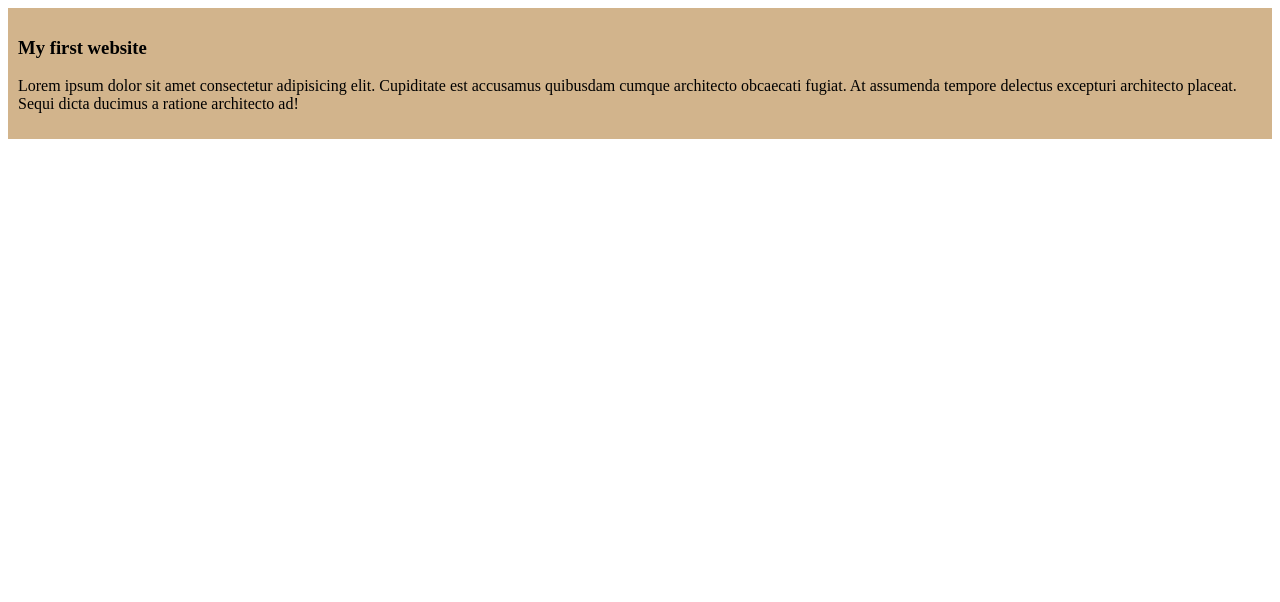
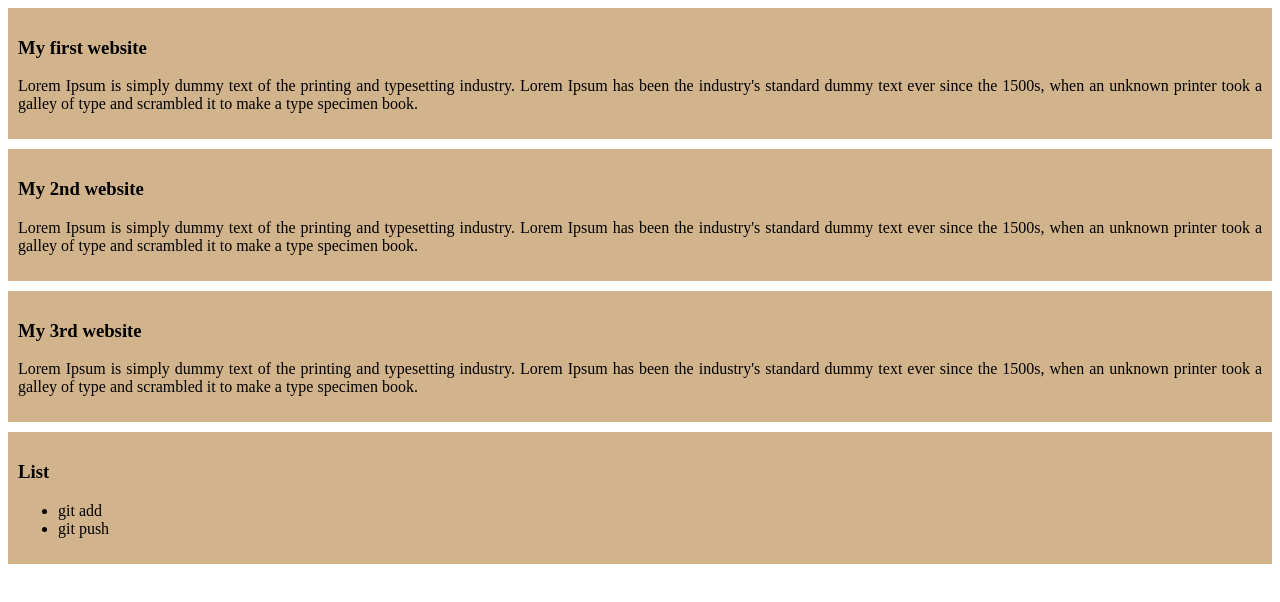
Before and after one commit to istiak19/my-first-github-repo, a plain HTML site: page index.html in a window 1280 px wide. Drawn offline with Linux system fonts and the light colour scheme.

Commit message:
second commit

```diff
--- a/index.html
+++ b/index.html
@@ -9,7 +9,23 @@
 <body>
     <div>
         <h3>My first website</h3>
-        <p>Lorem ipsum dolor sit amet consectetur adipisicing elit. Cupiditate est accusamus quibusdam cumque architecto obcaecati fugiat. At assumenda tempore delectus excepturi architecto placeat. Sequi dicta ducimus a ratione architecto ad!</p>
+        <p>Lorem Ipsum is simply dummy text of the printing and typesetting industry. Lorem Ipsum has been the industry's standard dummy text ever since the 1500s, when an unknown printer took a galley of type and scrambled it to make a type specimen book.</p>
     </div>
+    <div>
+        <h3>My 2nd website</h3>
+        <p>Lorem Ipsum is simply dummy text of the printing and typesetting industry. Lorem Ipsum has been the industry's standard dummy text ever since the 1500s, when an unknown printer took a galley of type and scrambled it to make a type specimen book.</p>
+    </div>
+    <div>
+        <h3>My 3rd website</h3>
+        <p>Lorem Ipsum is simply dummy text of the printing and typesetting industry. Lorem Ipsum has been the industry's standard dummy text ever since the 1500s, when an unknown printer took a galley of type and scrambled it to make a type specimen book.</p>
+    </div>
+
+     <div>
+        <h3>List</h3>
+        <ul>
+            <li>git add</li>
+            <li>git push</li>
+        </ul>
+     </div>
 </body>
 </html>
--- a/styles/blog.css
+++ b/styles/blog.css
@@ -1,4 +1,7 @@
 div{
     background-color: tan;
     padding: 10px;
+    margin-bottom: 10px;
+    text-align: justify;
+    /* border: 5px solid; */
 }
```
